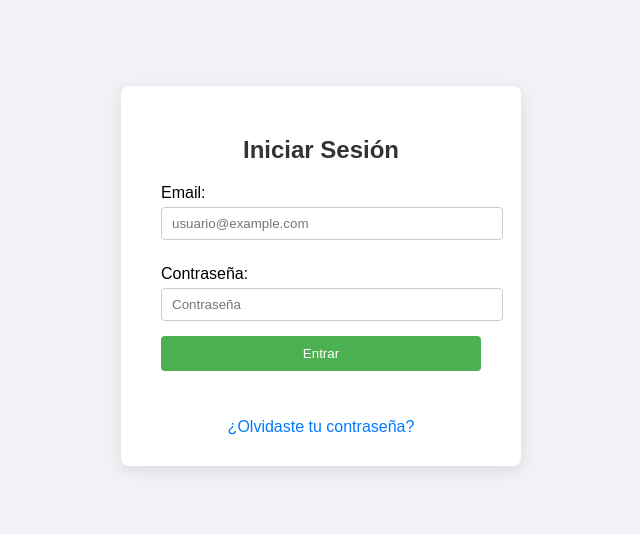
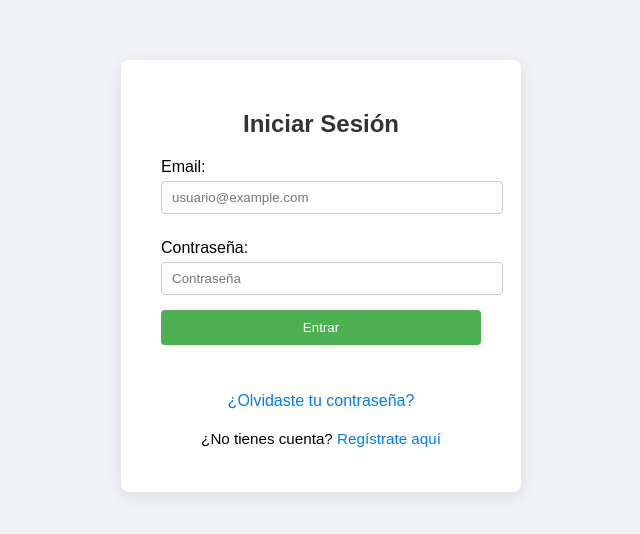
Before and after one commit to YeryGM/TallerScrum, a website: page registro/Login/index.html in a window 1280 px wide. Shown: the part 124-658 px from the top of the page, without its empty margins (319-959 px from the left). Drawn offline with Linux system fonts and the light colour scheme.

Commit message:
Union del registro con el login
Permite crear un nuevo usuario

```diff
--- a/registro/Login/index.html
+++ b/registro/Login/index.html
@@ -20,6 +20,11 @@
         <p class="error-message" id="errorMsg"></p>
     </form>
     <a href="#" class="forgot-password">¿Olvidaste tu contraseña?</a>
+    <p class="register-link">
+        ¿No tienes cuenta?
+        <a href="/registro/index.html">Regístrate aquí</a>
+    </p>
+
 </div>
 
 <script src="script.js"></script>
--- a/registro/Login/style.css
+++ b/registro/Login/style.css
@@ -66,3 +66,17 @@ body {
     font-size: 0.9em;
     height: 18px;
 }
+
+.register-link {
+    margin-top: 20px;
+    font-size: 0.95em;
+}
+
+.register-link a {
+    color: #007bff;
+    text-decoration: none;
+}
+
+.register-link a:hover {
+    text-decoration: underline;
+}
```
Also changed, not shown: registro/server.js (+16 -5 lines).
